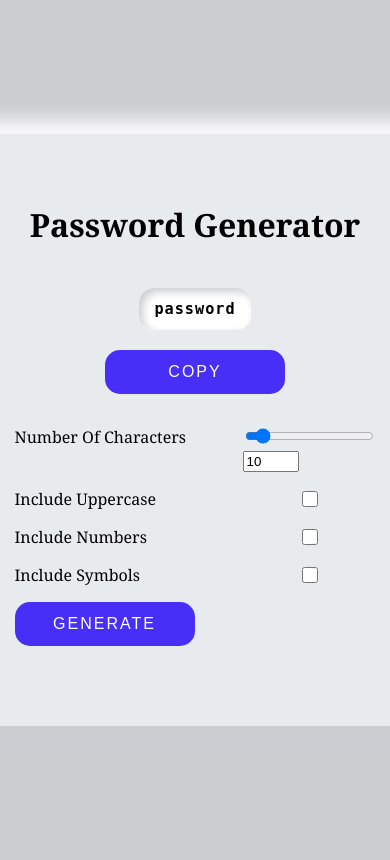
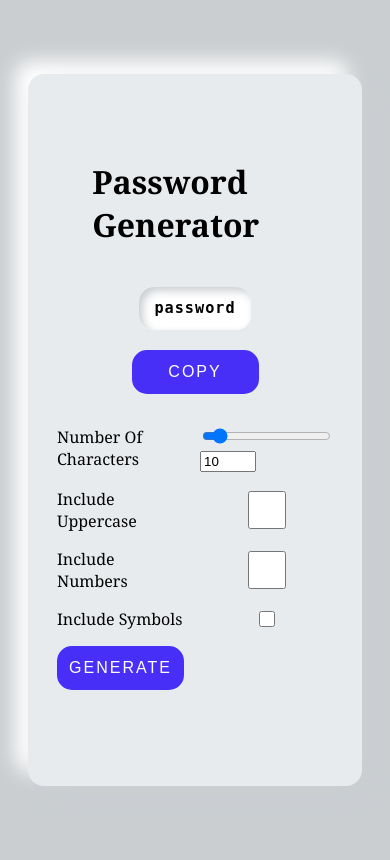
Before and after one commit to imsdolta/password-generator, a PHP site: page /index.html in a window 390 px wide; the page is wider, and only the part inside the window is pictured. Run offline with PHP 8.4, Linux system fonts and the light colour scheme.

Commit message:
:tada: mobile friendly design

```diff
--- a/index.html
+++ b/index.html
@@ -33,9 +33,9 @@
 
             <label for="includeSymbols">Include Symbols</label>
             <input type="checkbox" id="includeSymbols">
+             <button type="submit" id="btn">Generate </button>
+        </form>
 
-            <button type="submit" id="btn">Generate </button>
-        </form>
     </div>
 </body>
 
--- a/styles.css
+++ b/styles.css
@@ -5,13 +5,16 @@
     display: flex;
     justify-content: center;
     align-items: center;
-    font-family: Cambria, Cochin, Georgia, Times, 'Times New Roman', serif
+    font-family: Cambria, Cochin, Georgia, Times, 'Times New Roman', serif;
 }
 
 .container {
     background-color: #e8ebee;
     color: black;
-    padding: 3rem;
+    padding: 4rem;
+    margin-left: 10%;
+    width: 55%;
+    margin-right: 10%;
     display: flex;
     flex-direction: column;
     justify-content: center;
@@ -25,7 +28,7 @@
     padding: 2rem;
     grid-template-columns: auto auto;
     row-gap: 1rem;
-    column-gap: 3rem;
+    column-gap: 1rem;
 }
 
 #copy,
@@ -34,7 +37,7 @@
     box-sizing: border-box;
     background-color: #482ff7;
     color: #ffffff;
-    width: 180px;
+    width: 127px;
     min-height: 44px;
     font-size: 1rem;
     font-family: "Jost", sans-serif;
```
Also changed, not shown: 1 other file.
